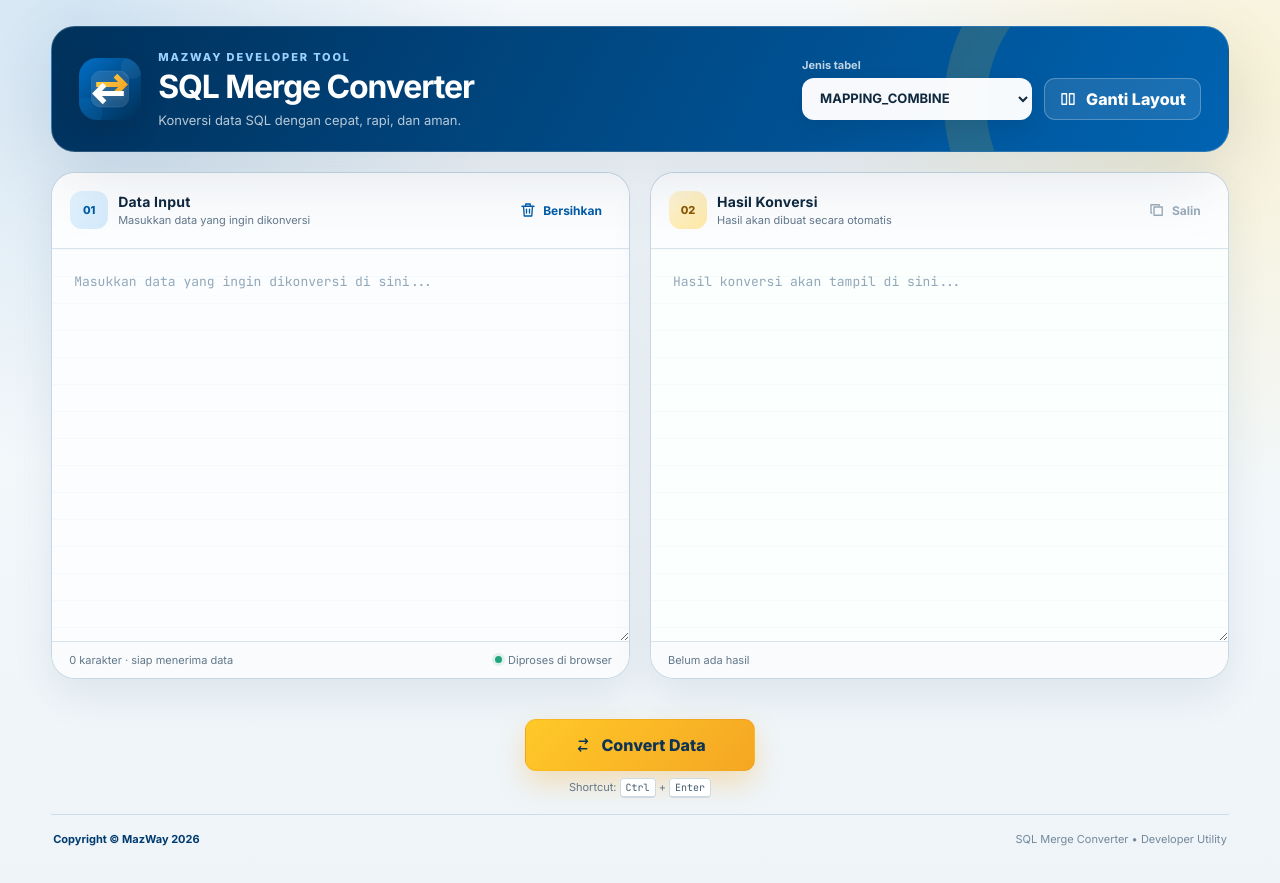
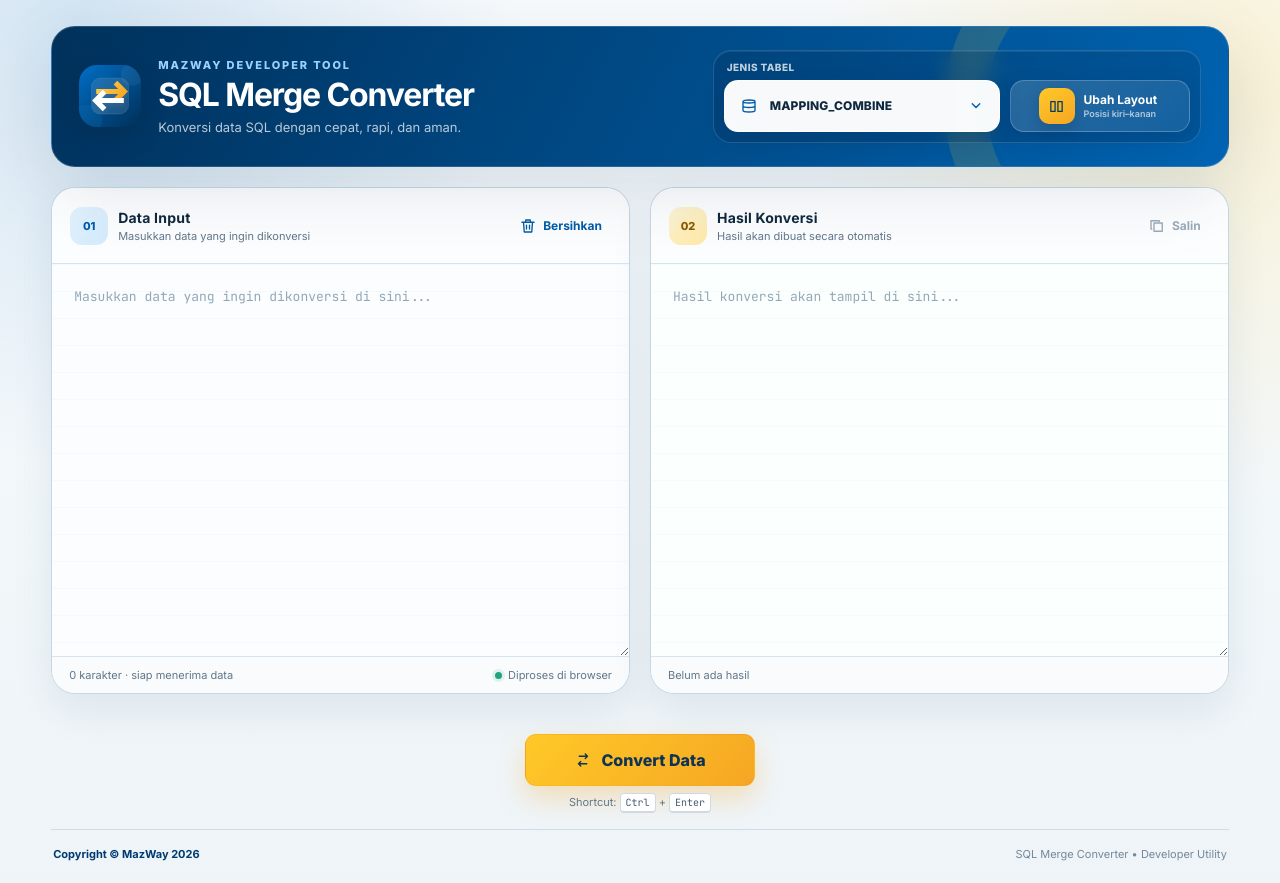
Before and after one commit to kangzBredz04/mergeify, a plain HTML site: page index.html in a window 1280 px wide. Drawn offline with Linux system fonts and the light colour scheme.

```diff
--- a/index.html
+++ b/index.html
@@ -1,40 +1,37 @@
-<!doctype html>
+<!DOCTYPE html>
 <html lang="id">
 <head>
-    <meta charset="UTF-8" />
-    <meta name="viewport" content="width=device-width, initial-scale=1.0" />
-    <meta
-      name="description"
-      content="SQL Merge Converter untuk membantu proses konversi data MWCONFIG."
-    />
-    <title>SQL Merge Converter</title>
-    <link rel="icon" type="image/svg+xml" href="./favicon.svg" />
-    <link rel="apple-touch-icon" href="./app-icon-192.png" />
-    <link rel="preconnect" href="https://fonts.googleapis.com" />
-    <link rel="preconnect" href="https://fonts.gstatic.com" crossorigin />
-    <link
-      href="https://fonts.googleapis.com/css2?family=Inter:wght@400;500;600;700;800&family=JetBrains+Mono:wght@400;500;600&display=swap"
-      rel="stylesheet"
-    />
-    <link rel="stylesheet" href="./style.css?v=3.0.0" />
+  <meta charset="UTF-8">
+  <meta name="viewport" content="width=device-width, initial-scale=1.0">
+  <meta name="description" content="SQL Merge Converter untuk membantu proses konversi data MWCONFIG.">
+  <title>SQL Merge Converter | MWCONFIG</title>
+  <link rel="icon" href="favicon.ico?v=4.1.0" sizes="any">
+  <link rel="icon" type="image/svg+xml" href="favicon.svg?v=4.1.0">
+  <link rel="icon" type="image/png" sizes="32x32" href="favicon-32.png?v=4.1.0">
+  <link rel="shortcut icon" type="image/x-icon" href="favicon.ico?v=4.1.0">
+  <link rel="apple-touch-icon" sizes="192x192" href="app-icon-192.png?v=4.1.0">
+  <link rel="preconnect" href="https://fonts.googleapis.com">
+  <link rel="preconnect" href="https://fonts.gstatic.com" crossorigin>
+  <link href="https://fonts.googleapis.com/css2?family=Inter:wght@400;500;600;700;800&family=JetBrains+Mono:wght@400;500;600&display=swap" rel="stylesheet">
+  <link rel="stylesheet" href="style.css?v=4.1.0">
 </head>
 <body>
   <div class="page-shell">
     <header class="app-header">
       <div class="brand">
-          <img class="brand-mark" src="./favicon.svg" alt="MazWay Converter" />
+        <img class="brand-mark" src="favicon.svg" alt="MazWay Converter">
         <div>
           <p class="eyebrow">MAZWAY DEVELOPER TOOL</p>
           <h1>SQL Merge Converter</h1>
-            <p class="subtitle">
-              Konversi data SQL dengan cepat, rapi, dan aman.
-            </p>
+          <p class="subtitle">Konversi data SQL dengan cepat, rapi, dan aman.</p>
         </div>
       </div>
 
-        <div class="header-actions">
+      <div class="header-actions" aria-label="Pengaturan converter">
         <label class="select-field" for="tableType">
-            <span>Jenis tabel</span>
+          <span class="control-label">Jenis tabel</span>
+          <span class="select-control">
+            <svg class="control-leading-icon" viewBox="0 0 24 24" aria-hidden="true"><path d="M4 6c0-1.1 3.6-2 8-2s8 .9 8 2-3.6 2-8 2-8-.9-8-2Zm0 0v6c0 1.1 3.6 2 8 2s8-.9 8-2V6M4 12v6c0 1.1 3.6 2 8 2s8-.9 8-2v-6" /></svg>
             <select id="tableType">
               <option value="ADAPTOR">ADAPTOR</option>
               <option value="ADAPTOR_CODEX">ADAPTOR_CODEX</option>
@@ -50,18 +47,18 @@
               <option value="ROUTING_TABLE">ROUTING_TABLE</option>
               <option value="SERVER_PORT">SERVER_PORT</option>
             </select>
+            <svg class="select-chevron" viewBox="0 0 24 24" aria-hidden="true"><path d="m7 9 5 5 5-5" /></svg>
+          </span>
         </label>
 
-          <button
-            id="layoutButton"
-            class="button button-secondary"
-            type="button"
-            aria-pressed="false"
-          >
-            <svg viewBox="0 0 24 24" aria-hidden="true">
-              <path d="M4 5h6v14H4zM14 5h6v14h-6z" />
-            </svg>
-            <span>Ganti Layout</span>
+        <button id="layoutButton" class="button button-secondary" type="button" aria-pressed="false">
+          <span class="layout-icon" aria-hidden="true">
+            <svg viewBox="0 0 24 24"><path d="M4 5h6v14H4zM14 5h6v14h-6z" /></svg>
+          </span>
+          <span class="control-copy">
+            <strong>Ubah Layout</strong>
+            <small id="layoutModeLabel">Posisi kiri–kanan</small>
+          </span>
         </button>
       </div>
     </header>
@@ -78,24 +75,14 @@
               </div>
             </div>
             <button id="clearButton" class="text-button" type="button">
-                <svg viewBox="0 0 24 24" aria-hidden="true">
-                  <path d="M4 7h16M9 7V4h6v3m3 0-1 13H7L6 7m4 4v5m4-5v5" />
-                </svg>
+              <svg viewBox="0 0 24 24" aria-hidden="true"><path d="M4 7h16M9 7V4h6v3m3 0-1 13H7L6 7m4 4v5m4-5v5" /></svg>
               <span>Bersihkan</span>
             </button>
           </div>
-            <textarea
-              id="inputSql"
-              spellcheck="false"
-              autocomplete="off"
-              placeholder="Masukkan data yang ingin dikonversi di sini..."
-              aria-label="Data yang ingin dikonversi"
-            ></textarea>
+          <textarea id="inputSql" spellcheck="false" autocomplete="off" placeholder="Masukkan data yang ingin dikonversi di sini..." aria-label="Data yang ingin dikonversi"></textarea>
           <div class="editor-footer">
             <span id="inputStats">0 karakter · siap menerima data</span>
-              <span class="privacy-label"
-                ><span class="privacy-dot"></span> Diproses di browser</span
-              >
+            <span class="privacy-label"><span class="privacy-dot"></span> Diproses di browser</span>
           </div>
         </article>
 
@@ -108,47 +95,23 @@
                 <p>Hasil akan dibuat secara otomatis</p>
               </div>
             </div>
-              <button
-                id="copyButton"
-                class="text-button"
-                type="button"
-                disabled
-              >
-                <svg viewBox="0 0 24 24" aria-hidden="true">
-                  <path d="M8 8h11v11H8zM5 16H4V5h11v1" />
-                </svg>
+            <button id="copyButton" class="text-button" type="button" disabled>
+              <svg viewBox="0 0 24 24" aria-hidden="true"><path d="M8 8h11v11H8zM5 16H4V5h11v1" /></svg>
               <span>Salin</span>
             </button>
           </div>
-            <textarea
-              id="outputSql"
-              readonly
-              spellcheck="false"
-              placeholder="Hasil konversi akan tampil di sini..."
-              aria-label="Hasil konversi"
-            ></textarea>
+          <textarea id="outputSql" readonly spellcheck="false" placeholder="Hasil konversi akan tampil di sini..." aria-label="Hasil konversi"></textarea>
           <div class="editor-footer">
             <span id="outputStats">Belum ada hasil</span>
           </div>
         </article>
       </section>
 
-        <div
-          id="feedback"
-          class="feedback"
-          role="status"
-          aria-live="polite"
-        ></div>
+      <div id="feedback" class="feedback" role="status" aria-live="polite"></div>
 
       <div class="convert-area">
-          <button
-            id="convertButton"
-            class="button button-primary"
-            type="button"
-          >
-            <svg viewBox="0 0 24 24" aria-hidden="true">
-              <path d="M7 7h11l-3-3M17 17H6l3 3M18 7l-3 3M6 17l3-3" />
-            </svg>
+        <button id="convertButton" class="button button-primary" type="button">
+          <svg viewBox="0 0 24 24" aria-hidden="true"><path d="M7 7h11l-3-3M17 17H6l3 3M18 7l-3 3M6 17l3-3" /></svg>
           <span>Convert Data</span>
         </button>
         <p>Shortcut: <kbd>Ctrl</kbd> + <kbd>Enter</kbd></p>
@@ -162,6 +125,8 @@
   </div>
 
   <div id="toast" class="toast" role="status" aria-live="polite"></div>
-    <script src="script.js?v=3.0.0"></script>
+  <!-- Vercel Web Analytics: aktif setelah fitur Analytics dinyalakan di dashboard Vercel. -->
+  <script defer src="/_vercel/insights/script.js"></script>
+  <script src="script.js?v=4.1.0"></script>
 </body>
 </html>
--- a/style.css
+++ b/style.css
@@ -30,16 +30,8 @@
   margin: 0;
   color: var(--ink);
   background:
-    radial-gradient(
-      circle at 6% 2%,
-      rgba(0, 103, 185, 0.15),
-      transparent 28rem
-    ),
-    radial-gradient(
-      circle at 96% 10%,
-      rgba(255, 201, 40, 0.18),
-      transparent 26rem
-    ),
+    radial-gradient(circle at 6% 2%, rgba(0, 103, 185, 0.15), transparent 28rem),
+    radial-gradient(circle at 96% 10%, rgba(255, 201, 40, 0.18), transparent 26rem),
     linear-gradient(180deg, #f8fbfd 0%, var(--background) 100%),
     var(--background);
   font-family: "Inter", Arial, sans-serif;
@@ -141,31 +133,92 @@
 }
 
 .header-actions {
-  gap: 12px;
+  display: flex;
+  align-items: flex-end;
+  gap: 10px;
+  padding: 10px;
+  border: 1px solid rgba(255, 255, 255, 0.15);
+  border-radius: 18px;
+  background: rgba(0, 28, 53, 0.16);
+  box-shadow: inset 0 1px 0 rgba(255, 255, 255, 0.08);
+  backdrop-filter: blur(10px);
 }
 
 .select-field {
   display: grid;
-  gap: 6px;
+  gap: 7px;
 }
 
-.select-field span {
+.control-label {
+  padding-left: 3px;
   color: rgba(255, 255, 255, 0.75);
-  font-size: 11px;
-  font-weight: 700;
+  font-size: 10px;
+  font-weight: 750;
+  letter-spacing: 0.04em;
+  text-transform: uppercase;
+}
+
+.select-control {
+  width: 276px;
+  height: 52px;
+  display: flex;
+  align-items: center;
+  position: relative;
+  color: var(--btn-blue);
+  border: 1px solid rgba(255, 255, 255, 0.8);
+  border-radius: 14px;
+  background: rgba(255, 255, 255, 0.97);
+  box-shadow: 0 9px 24px rgba(0, 30, 58, 0.16);
+  overflow: hidden;
+  transition: transform 160ms ease, box-shadow 160ms ease, border-color 160ms ease;
+}
+
+.select-control:hover {
+  transform: translateY(-1px);
+  box-shadow: 0 12px 28px rgba(0, 30, 58, 0.21);
+}
+
+.select-control:focus-within {
+  border-color: var(--btn-yellow);
+  box-shadow: 0 0 0 3px rgba(255, 201, 40, 0.20), 0 12px 28px rgba(0, 30, 58, 0.18);
+}
+
+.control-leading-icon,
+.select-chevron {
+  position: absolute;
+  z-index: 1;
+  width: 18px;
+  height: 18px;
+  fill: none;
+  stroke: currentColor;
+  stroke-width: 1.8;
+  stroke-linecap: round;
+  stroke-linejoin: round;
+  pointer-events: none;
+}
+
+.control-leading-icon {
+  left: 15px;
+}
+
+.select-chevron {
+  right: 14px;
 }
 
 select {
-  min-width: 230px;
-  padding: 11px 38px 11px 13px;
+  width: 100%;
+  height: 100%;
+  min-width: 0;
+  padding: 0 44px 0 45px;
   color: var(--ink);
-  border: 1px solid transparent;
-  border-radius: 12px;
+  border: 0;
+  border-radius: inherit;
   outline: none;
-  background: rgba(255, 255, 255, 0.97);
-  box-shadow: 0 8px 20px rgba(0, 35, 65, 0.13);
-  font-size: 13px;
-  font-weight: 700;
+  appearance: none;
+  background: transparent;
+  font-size: 12px;
+  font-weight: 750;
+  letter-spacing: 0.01em;
 }
 
 select:focus-visible,
@@ -183,10 +236,7 @@
   border: 0;
   border-radius: 11px;
   font-weight: 750;
-  transition:
-    transform 160ms ease,
-    box-shadow 160ms ease,
-    background 160ms ease;
+  transition: transform 160ms ease, box-shadow 160ms ease, background 160ms ease;
 }
 
 .button:hover {
@@ -205,15 +255,59 @@
 
 .button-secondary {
   align-self: end;
-  min-height: 40px;
-  padding: 10px 14px;
+  min-width: 180px;
+  height: 52px;
+  padding: 7px 13px 7px 9px;
   color: white;
-  border: 1px solid rgba(255, 255, 255, 0.25);
-  background: rgba(255, 255, 255, 0.1);
+  border: 1px solid rgba(255, 255, 255, 0.22);
+  border-radius: 14px;
+  background: linear-gradient(135deg, rgba(255, 255, 255, 0.16), rgba(255, 255, 255, 0.08));
+  box-shadow: 0 9px 24px rgba(0, 30, 58, 0.14);
 }
 
 .button-secondary:hover {
-  background: rgba(255, 255, 255, 0.17);
+  border-color: rgba(255, 255, 255, 0.36);
+  background: linear-gradient(135deg, rgba(255, 255, 255, 0.22), rgba(255, 255, 255, 0.12));
+}
+
+.layout-icon {
+  width: 36px;
+  height: 36px;
+  display: grid;
+  place-items: center;
+  flex: 0 0 auto;
+  color: var(--btn-navy);
+  border-radius: 10px;
+  background: linear-gradient(145deg, var(--btn-yellow), var(--btn-orange));
+  box-shadow: 0 6px 14px rgba(0, 30, 58, 0.18);
+}
+
+.layout-icon svg {
+  width: 17px;
+  height: 17px;
+  transition: transform 180ms ease;
+}
+
+.button-secondary[aria-pressed="true"] .layout-icon svg {
+  transform: rotate(90deg);
+}
+
+.control-copy {
+  display: grid;
+  gap: 2px;
+  text-align: left;
+}
+
+.control-copy strong {
+  font-size: 12px;
+  line-height: 1.15;
+}
+
+.control-copy small {
+  color: rgba(255, 255, 255, 0.66);
+  font-size: 9px;
+  font-weight: 550;
+  white-space: nowrap;
 }
 
 main {
@@ -327,7 +421,8 @@
   border: 0;
   outline: 0;
   background:
-    linear-gradient(rgba(0, 92, 169, 0.024) 1px, transparent 1px), #fbfdff;
+    linear-gradient(rgba(0, 92, 169, 0.024) 1px, transparent 1px),
+    #fbfdff;
   background-size: 100% 27px;
   font-family: "JetBrains Mono", Consolas, monospace;
   font-size: 13px;
@@ -342,7 +437,8 @@
 #outputSql {
   color: #174f42;
   background:
-    linear-gradient(rgba(20, 125, 100, 0.026) 1px, transparent 1px), #fbfffd;
+    linear-gradient(rgba(20, 125, 100, 0.026) 1px, transparent 1px),
+    #fbfffd;
   background-size: 100% 27px;
 }
 
@@ -396,7 +492,7 @@
   color: #0e3353;
   background: linear-gradient(135deg, var(--btn-yellow), var(--btn-orange));
   border: 1px solid rgba(207, 127, 0, 0.15);
-  box-shadow: 0 12px 28px rgba(245, 166, 35, 0.3);
+  box-shadow: 0 12px 28px rgba(245, 166, 35, 0.30);
 }
 
 .button-primary:hover {
@@ -452,9 +548,7 @@
   opacity: 0;
   transform: translateY(12px);
   pointer-events: none;
-  transition:
-    opacity 180ms ease,
-    transform 180ms ease;
+  transition: opacity 180ms ease, transform 180ms ease;
 }
 
 .toast.show {
@@ -479,13 +573,14 @@
 
   .header-actions {
     width: 100%;
+    align-items: flex-end;
   }
 
   .select-field {
     flex: 1;
   }
 
-  select {
+  .select-control {
     width: 100%;
   }
 
@@ -500,6 +595,7 @@
   textarea {
     height: 330px;
   }
+
 }
 
 @media (max-width: 560px) {
@@ -529,6 +625,12 @@
 
   .header-actions {
     flex-direction: column;
+    align-items: stretch;
+    padding: 9px;
+  }
+
+  .select-control {
+    height: 50px;
   }
 
   .editor-card {
```
Also changed, not shown: script.js (+32 -84 lines), favicon-32.png (added), favicon.ico (added), vercel.json (added), 1 other file. Lines whose indentation alone changed are shown as unchanged.
